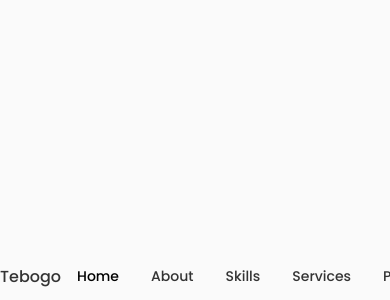
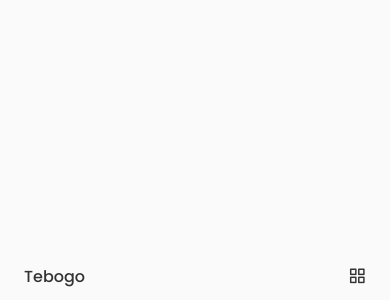
Before and after one commit to Selfmade20/portfolio, a React (Create React App) app: page / in a window 390 px wide. Shown: the part 544-844 px from the top of the page. Built offline with nearby package versions, Linux system fonts and the light colour scheme.

Commit message:
Building responsiveness for different device types

```diff
--- a/src/App.css
+++ b/src/App.css
@@ -165,6 +165,10 @@
 }
 
 @media screen and (max-width: 992px){
+  .container {
+    margin-left: var(--mb-1-5);
+    margin-right: var(--mb-1-5);
+  }
 
 }
 
@@ -178,9 +182,10 @@
 }
 
 @media screen and (max-width: 350px){
+  .container {
+    margin-left: var(--mb-1);
+    margin-right: var(--mb-1);
+  }
+}
 
 }
-
-
-
-}
--- a/src/Components/Header/Header.css
+++ b/src/Components/Header/Header.css
@@ -57,4 +57,68 @@
     .nav {
         height: var(--header-height);
     }
+
+    .nav_menu {
+        position: fixed;
+        bottom: -100%;
+        left: 0;
+        width: 100%;
+        background-color: var(--body-color);
+        padding: 2rem 1.5rem 4rem;
+        box-shadow: 0 -1px 4px rgba(0, 0, 0, 0.15);
+        border-radius: 1.5rem 1.5rem 0 0;
+        transition: .3s;
+    }
+
+    .show-menu {
+        bottom: 0;
+    }
+
+    .nav_list {
+        display: grid;
+        grid-template-columns: repeat(3, 1fr);
+        gap: 2rem;
+    }
+
+    .nav_icon {
+        font-size: 1.2rem;
+
+    }
+
+    .nav_close {
+        position: absolute;
+        right: 1.3rem;
+        bottom: .5rem;
+        font-size: 1.5rem;
+        cursor: pointer;
+        color: var(--title-color);
+    }
+
+    .nav_close:hover {
+        color: var(--title-color-dark);
+    }
+
+
+    .nav_toggle {
+        font-size: 1.1rem;
+        cursor: pointer;
+    }
+
+    .nav_icon,
+    .nav_close,
+    .nav_toggle {
+        display: block;
+
+    }
 }
+
+
+@media screen and (max-width: 350px){
+    .nav_menu {
+        padding: 2rem 0.25rem 4rem;
+    }
+
+    .nav_list {
+        column-gap: 0;
+    }
+}
```
